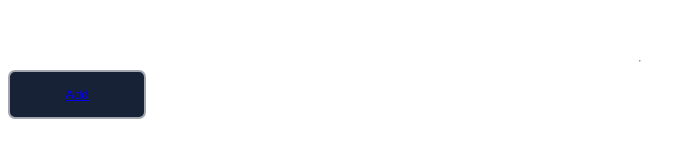
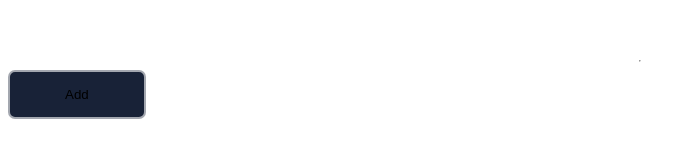
Before and after one commit to fernando061/proyect_redi, a Next.js app in the folder frontend/: page /publish in a window 1280 px wide. Shown: the part 260-418 px from the top of the page, without its empty margins (0-696 px from the left). Built offline with nearby package versions, Linux system fonts and the light colour scheme; sample sign-in values are in the browser's storage.

Commit message:
add changes add bottom

```diff
--- a/frontend/app/components/LoginForm.js
+++ b/frontend/app/components/LoginForm.js
@@ -1,8 +1,9 @@
 import React, { useState, useEffect } from "react";
 import { useRouter } from 'next/router';
-
+import "../styles/globals.css";
 import Link from "next/link";
 import {login} from "../service/UserService"
+
 const LoginForm = ( ) => {
 
   const router = useRouter();
--- a/frontend/pages/publish/index.jsx
+++ b/frontend/pages/publish/index.jsx
@@ -27,7 +27,8 @@ const Index = () => {
           <h1 className='text-right'>Publicaciones</h1>
           <hr className="mt-2 md:mt-4" />
           <div className='mt-5'>
-            <button className={styles.btn}><a href="publish/register">Add</a></button>
+            <button className={styles.btn}
+            onClick={() => router.push('/publish/register')}>Add</button>
           </div>
         </div>
         <div className='mt-4 md:mt-8'></div>
--- a/frontend/pages/publish/register/index.jsx
+++ b/frontend/pages/publish/register/index.jsx
@@ -17,10 +17,9 @@ const Index = () => {
             <div className={styles.title}>
                 <h1 className='text-left'>Register</h1>
                 <hr />
-            </div>
+            </div>S
             <div className='mt-20'></div>
             <div className={styles.container}>
-
 
               <MyForm/>
 
```
